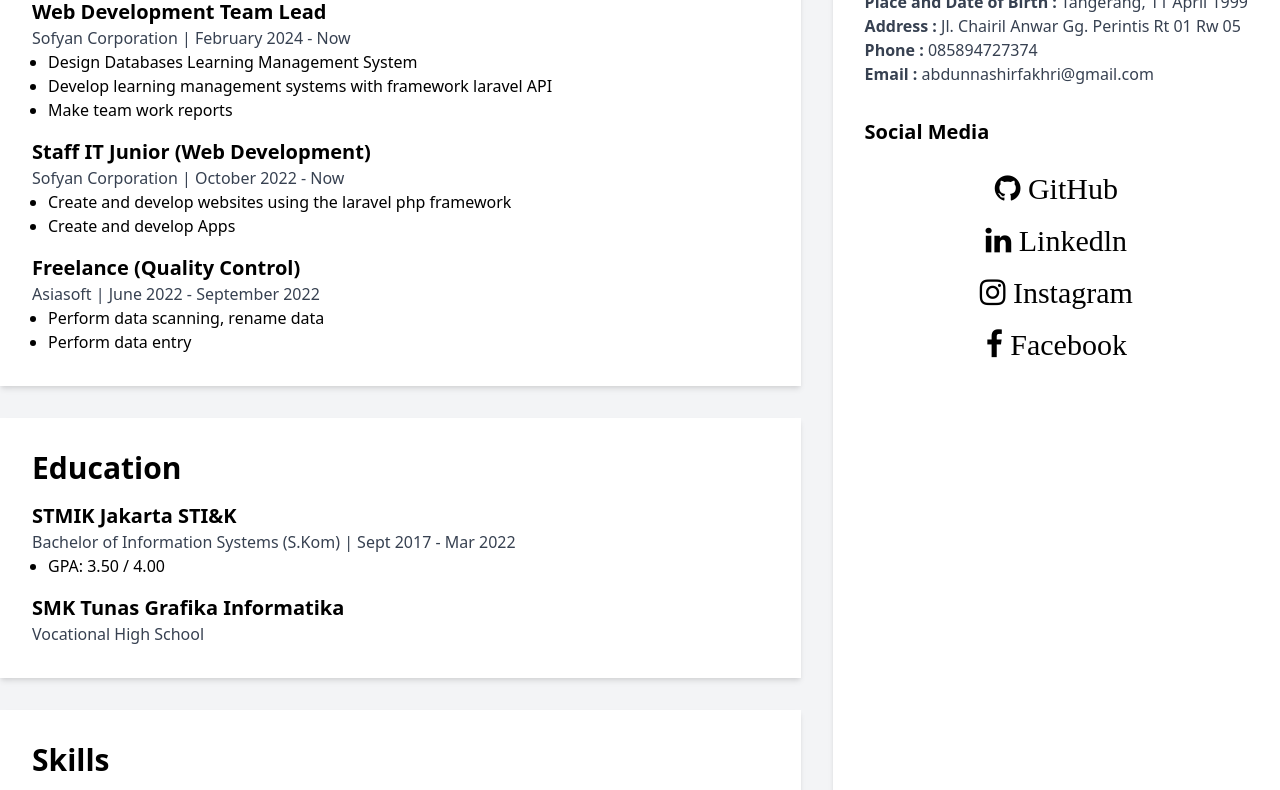
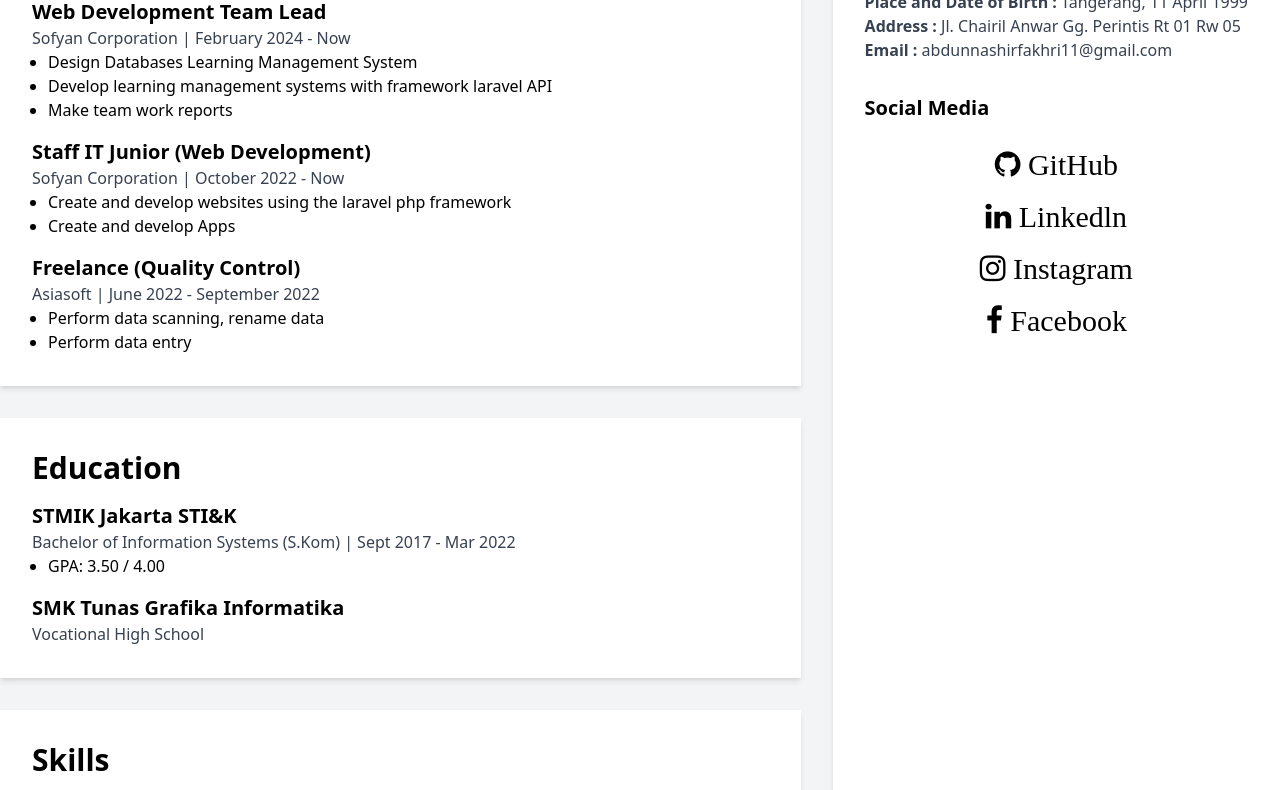
Before and after one commit to anfakhri/final-project-hacktiv8, a plain HTML site: page index.html in a window 1280 px wide. Shown: the part 618-1408 px from the top of the page. Drawn offline with nearby package versions, Linux system fonts and the light colour scheme.

Commit message:
fix: award and contact

```diff
--- a/index.html
+++ b/index.html
@@ -149,7 +149,7 @@
             <div class="p-8 bg-white shadow-md" id="award">
                 <h2 class="text-3xl font-semibold mb-4">Awards</h2>
                 <ul class="list-disc ml-4">
-                    <li>2nd Runner-up in live coding</li>
+                    <li>4th Runner-up in live coding</li>
                     <li>Fundamental Web Programmer - Hacktiv8</li>
                 </ul>
             </div>
@@ -168,8 +168,8 @@
                     <div class="mt-4 text-gray-700">
                         <p><span class="font-semibold">Place and Date of Birth :</span> Tangerang, 11 April 1999</p>
                         <p><span class="font-semibold">Address :</span> Jl. Chairil Anwar Gg. Perintis Rt 01 Rw 05</p>
-                        <p><span class="font-semibold">Phone :</span> 085894727374</p>
-                        <p><span class="font-semibold">Email :</span> abdunnashirfakhri@gmail.com</p>
+                        <!-- <p><span class="font-semibold">Phone :</span> 085894727374</p> -->
+                        <p><span class="font-semibold">Email :</span> abdunnashirfakhri11@gmail.com</p>
                     </div>
                 </div>
                 <div class="mt-8">
```
